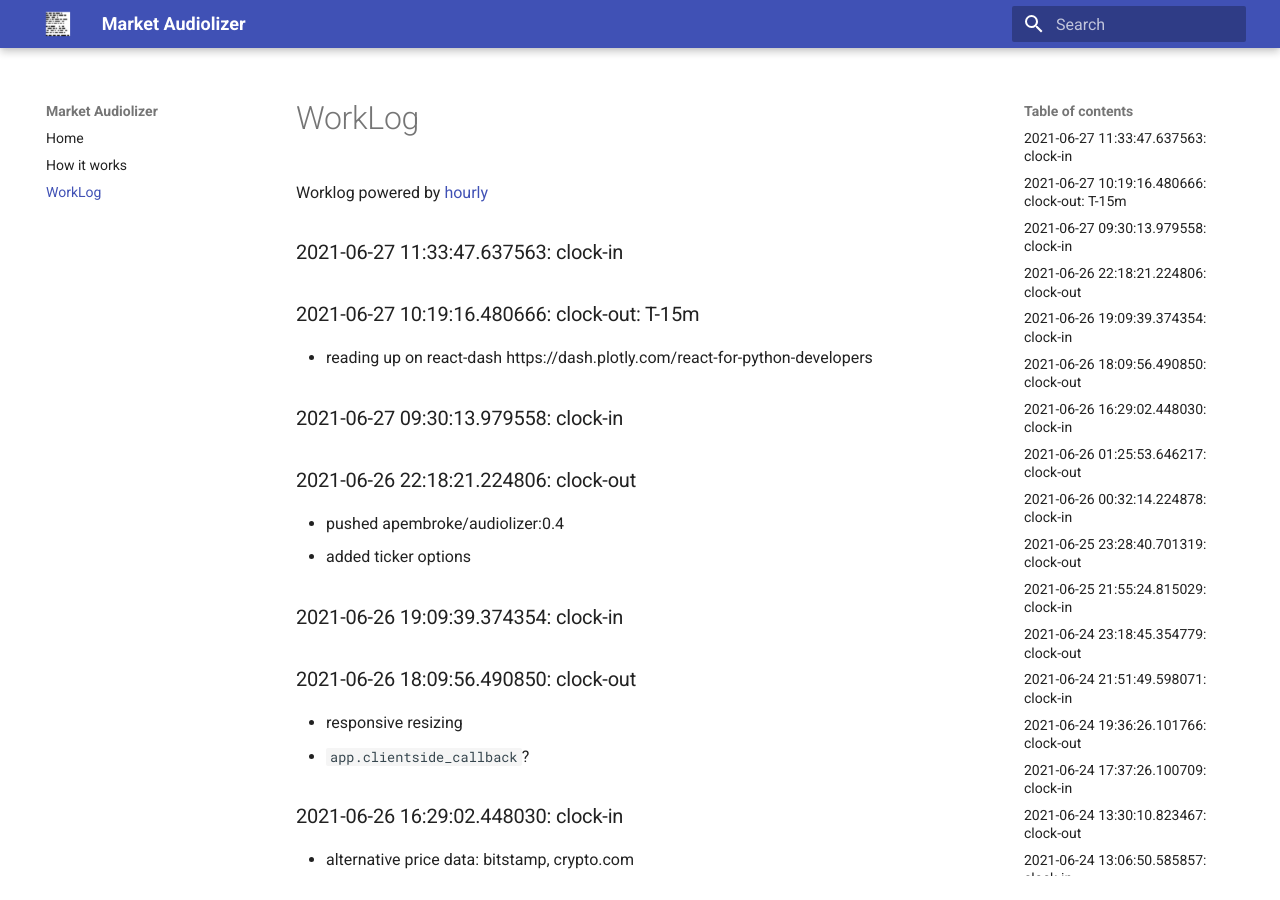
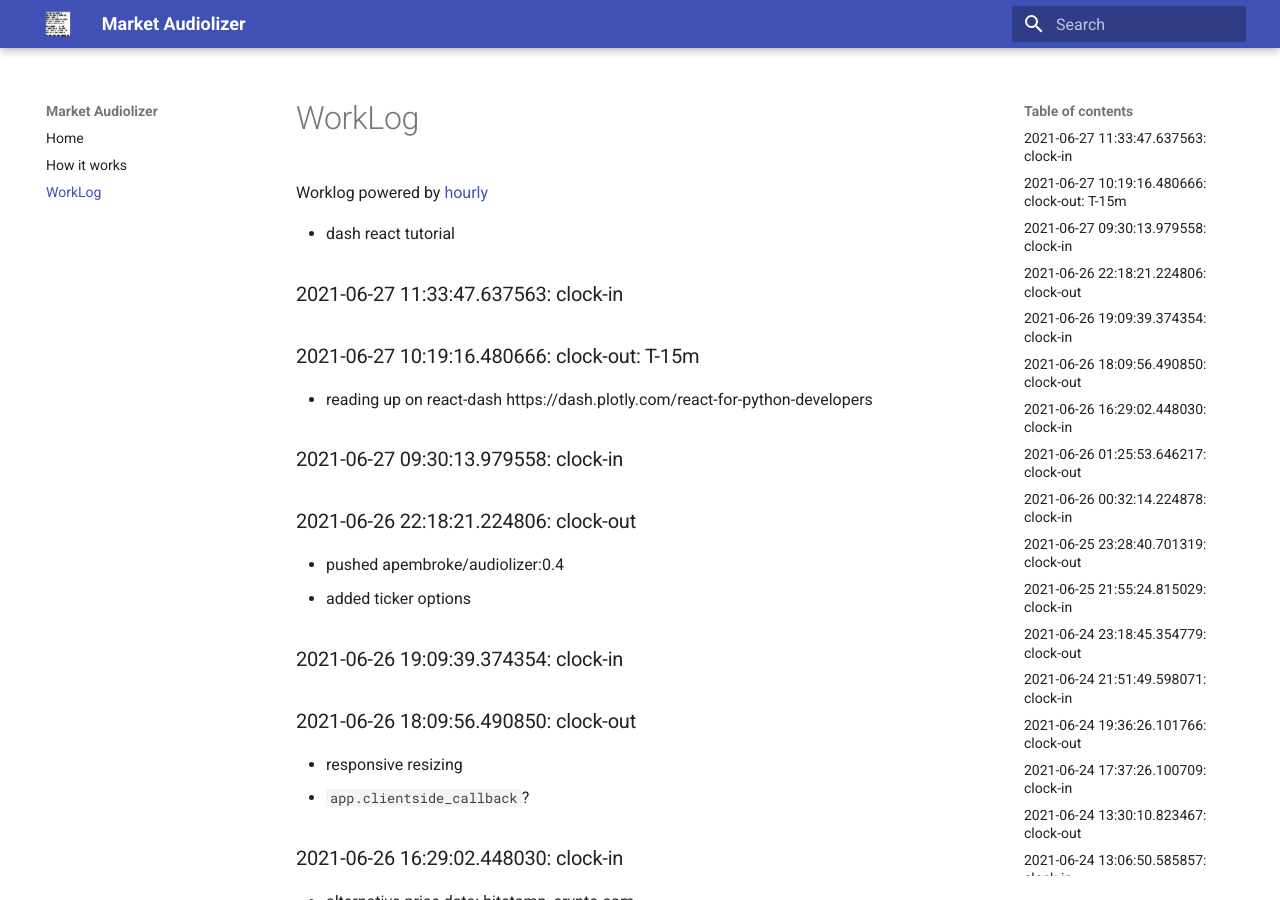
Before and after one commit to asherp/audiolizer, an MkDocs documentation site: the page built from docs/WorkLog.md, in a window 1280 px wide and 900 px high. Built offline with MkDocs 1.6.1 and Material for MkDocs 9.7.7, drawn with Linux system fonts in a browser that asks for light colours.

Commit message:
dash react tutorial

```diff
--- a/WorkLog.md
+++ b/WorkLog.md
@@ -1,3 +1,4 @@
+* dash react tutorial
 
 ### 2021-06-27 11:33:47.637563: clock-in
 
```
